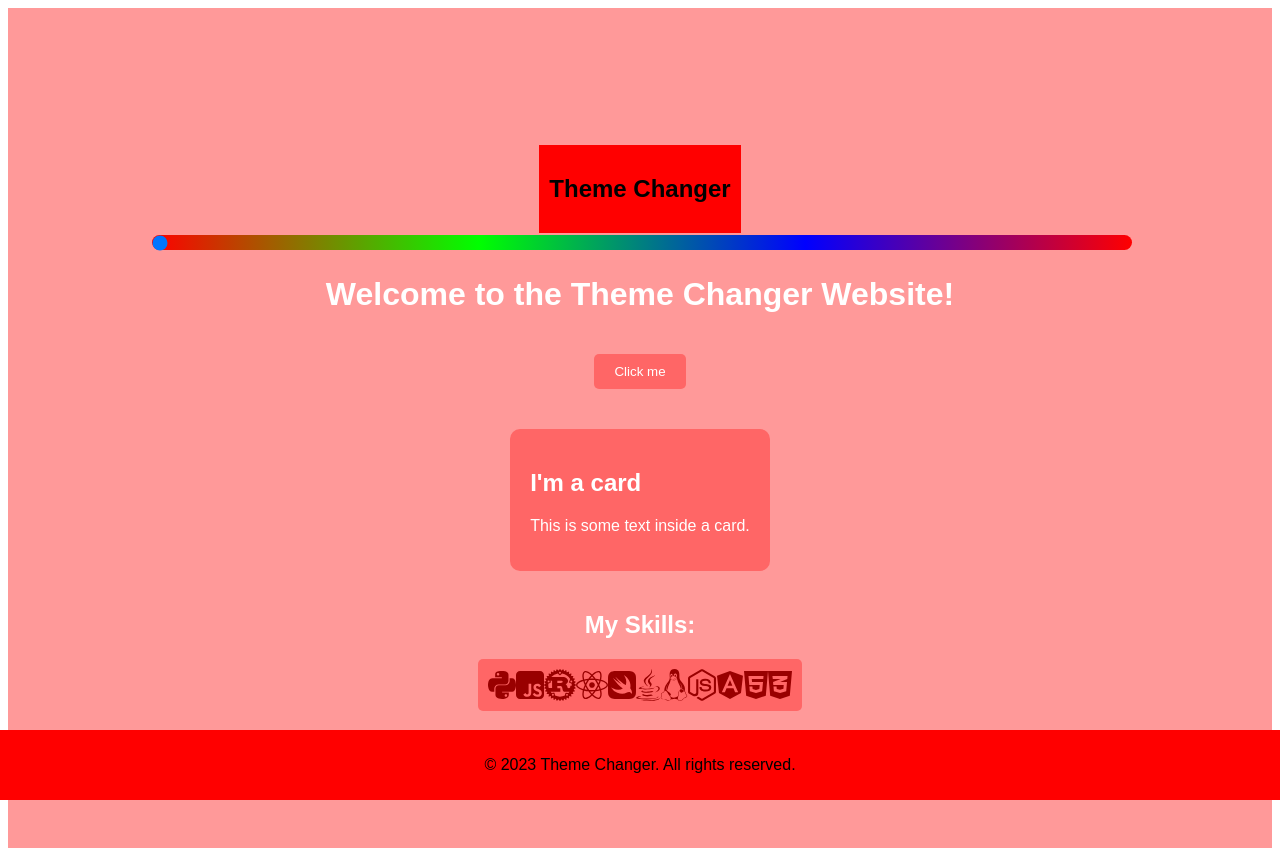
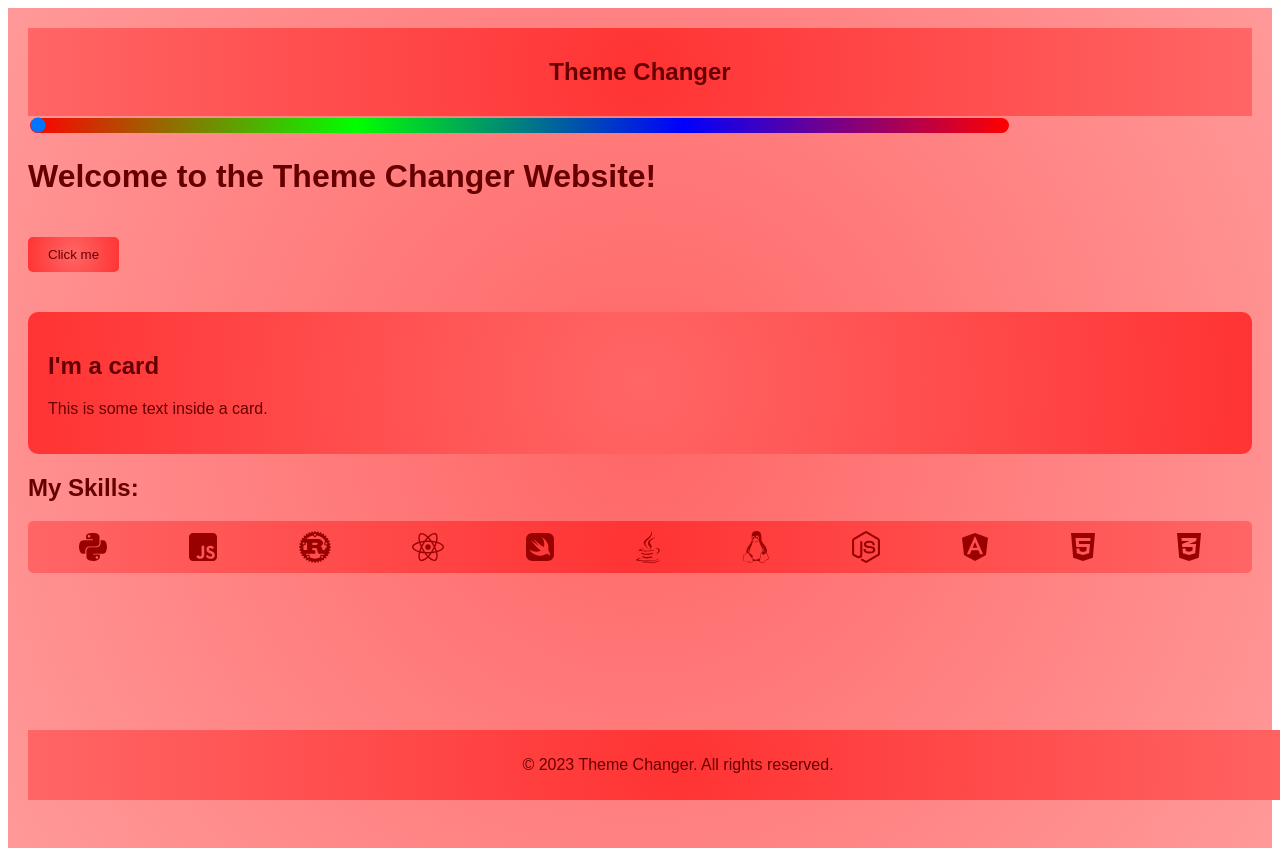
Before and after one commit to yatharthb/themet, a React (Vite) app: page / in a window 1280 px wide. Built offline with nearby package versions, Linux system fonts and the light colour scheme.

Commit message:
added radial backgrounds and color changing text

```diff
--- a/src/App.css
+++ b/src/App.css
@@ -35,6 +35,13 @@ body {
   cursor: pointer;
   margin: 20px 0;
 }
+.button:hover {
+  background: hsl(0, 0%, 80%);
+}
+
+.icon:hover {
+  color: hsl(0, 8%, 95%);
+}
 
 .card {
   padding: 20px;
--- a/src/App.jsx
+++ b/src/App.jsx
@@ -1,4 +1,3 @@
-
 import React, { useState } from 'react';
 import { FontAwesomeIcon } from "@fortawesome/react-fontawesome";
 import {
@@ -17,57 +16,50 @@ import {
 import './App.css';
 
 const Navbar = ({ color }) => (
-  <nav className="nav" style={{ backgroundColor: `hsl(${color}, 100%, 50%)`, color: color > 200 && color < 300 ? 'white' : 'black' }}>
+  <nav className="nav" style={{ background: `radial-gradient(circle, hsl(${color}, 100%, 60%), hsl(${color}, 100%, 70%))`, color: color > 200 && color < 300 ? `hsl(${color}, 100%, 90%)` : `hsl(${color}, 100%, 20%)` }}>
     <h2>Theme Changer</h2>
   </nav>
 );
+
 const Skills = ({ color }) => (
-  <div className="skills" style={{ backgroundColor: `hsl(${color}, 100%, 70%)`, color: `hsl(${color}, 100%, 30%)` }}>
-    <FontAwesomeIcon icon={faPython} size="2x" />
-    <FontAwesomeIcon icon={faJsSquare} size="2x" />
-    <FontAwesomeIcon icon={faRust} size="2x" />
-    <FontAwesomeIcon icon={faReact} size="2x" />
-    <FontAwesomeIcon icon={faSwift} size="2x" />
-    <FontAwesomeIcon icon={faJava} size="2x" />
-    <FontAwesomeIcon icon={faLinux} size="2x" />
-    <FontAwesomeIcon icon={faNodeJs} size="2x" />
-    <FontAwesomeIcon icon={faAngular} size="2x" />
-    <FontAwesomeIcon icon={faHtml5} size="2x" />
-    <FontAwesomeIcon icon={faCss3Alt} size="2x" />
+  <div className="skills" style={{ background: `radial-gradient(circle, hsl(${color}, 100%, 60%), hsl(${color}, 100%, 70%))`, color: `hsl(${color}, 100%, 30%)`, hover: `hsl(${color}, 100%, 80%)` }}>
+    <FontAwesomeIcon className="icon" icon={faPython} size="2x" />
+    <FontAwesomeIcon className="icon" icon={faJsSquare} size="2x" />
+    <FontAwesomeIcon className="icon" icon={faRust} size="2x" />
+    <FontAwesomeIcon className="icon" icon={faReact} size="2x" />
+    <FontAwesomeIcon className="icon" icon={faSwift} size="2x" />
+    <FontAwesomeIcon className="icon" icon={faJava} size="2x" />
+    <FontAwesomeIcon className="icon" icon={faLinux} size="2x" />
+    <FontAwesomeIcon className="icon" icon={faNodeJs} size="2x" />
+    <FontAwesomeIcon className="icon" icon={faAngular} size="2x" />
+    <FontAwesomeIcon className="icon" icon={faHtml5} size="2x" />
+    <FontAwesomeIcon className="icon" icon={faCss3Alt} size="2x" />
   </div>
 );
 
-
 const Footer = ({ color }) => (
-  <footer style={{ backgroundColor: `hsl(${color}, 100%, 50%)`, color: color > 200 && color < 300 ? 'white' : 'black', padding: '10px', position: 'fixed', bottom: 0, width: '100%', display: 'flex', justifyContent: 'center' }}>
-    <p style={{ fontFamily: "'Montserrat', sans-serif" }}>© 2023 Theme Changer. All rights reserved.</p>
+  <footer className="footer" style={{ background: `radial-gradient(circle, hsl(${color}, 100%, 60%), hsl(${color}, 100%, 70%))`, color: color > 200 && color < 300 ? `hsl(${color}, 100%, 90%)` : `hsl(${color}, 100%, 20%)`  }}>
+    <p>© 2023 Theme Changer. All rights reserved.</p>
   </footer>
 );
-
-
 
 const App = () => {
   const [hue, setHue] = useState(0);
 
-  // Create a color using the slider value (0-360)
-  const backgroundColor = `hsl(${hue}, 100%, 80%)`;
-  const darkerBackgroundColor = `hsl(${hue}, 100%, 70%)`; // Darker color for components
-
-  // Determine text color based on hue for contrast
-  const textColor = hue > 200 && hue < 300 ? 'black' : 'white';
-
-  // Determine color of the slider's knob
+  const backgroundColor = `radial-gradient(circle, hsl(${hue}, 100%, 70%), hsl(${hue}, 100%, 80%))`;
+  const darkerBackgroundColor = `hsl(${hue}, 100%, 70%)`;
+  const textColor = hue > 200 && hue < 300 ? `hsl(${hue}, 100%, 90%)` : `hsl(${hue}, 100%, 20%)`;
   const sliderThumbColor = `hsl(${hue}, 100%, 50%)`;
 
   const updateSliderThumbColor = (event) => {
-    // Apply color to thumb
-    event.target.style.setProperty('--thumb-color', sliderThumbColor, 'important');
+    event.target.style.setProperty('--thumb-color', sliderThumbColor,     'important');
     setHue(event.target.value);
   }
 
-     return (
-    <div style={{ backgroundColor, color: textColor, minHeight: '100vh', display: 'flex', flexDirection: 'column', alignItems: 'center', justifyContent: 'center', padding: '20px' }}>
+  return (
+    <div className="app" style={{ background: backgroundColor, color: textColor, minHeight: '100vh', padding: '20px' }}>
       <Navbar color={hue} />
+
       <div className="sliderContainer">
         <input
           type="range"
@@ -83,24 +75,23 @@ const App = () => {
         />
       </div>
 
-      <h1>Welcome to the Theme Changer Website!</h1>
+      <h1 className="title">Welcome to the Theme Changer Website!</h1>
 
-      <button className="button" style={{ backgroundColor: darkerBackgroundColor, color: textColor }}>
+      <button className="button" style={{ background: `radial-gradient(circle, ${darkerBackgroundColor}, hsl(${hue}, 100%, 60%))`, color: textColor }}>
         Click me
       </button>
 
-      <div className="card" style={{ backgroundColor: darkerBackgroundColor, color: textColor }}>
+      <div className="card" style={{ background: `radial-gradient(circle, ${darkerBackgroundColor}, hsl(${hue}, 100%, 60%))`, color: textColor }}>
         <h2>I'm a card</h2>
         <p>This is some text inside a card.</p>
       </div>
 
-      <h2>My Skills:</h2>
-  <Skills color={hue} />
+      <h2 className="skills-title">My Skills:</h2>
+      <Skills color={hue} />
 
-  <Footer color={hue} />
-</div>
-);
-
+      <Footer color={hue} />
+    </div>
+  );
 };
 
 export default App;
```
